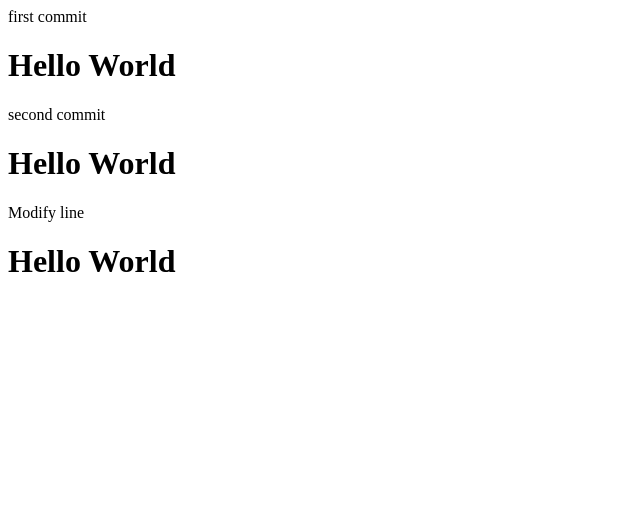
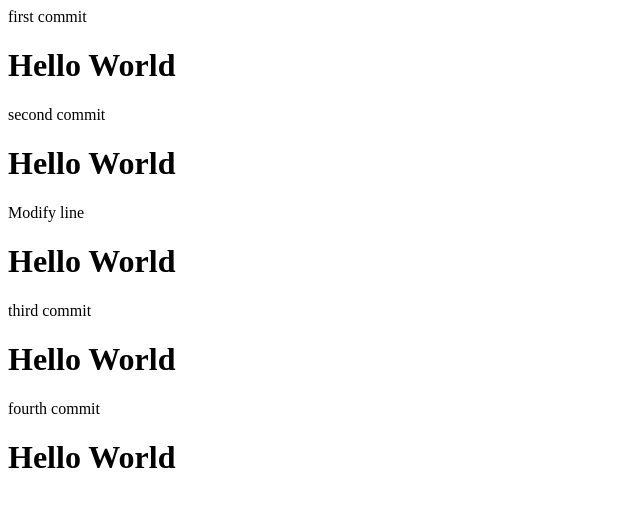
Before and after one commit to jy-cvg/gitTest1, a plain HTML site: page index.html in a window 1280 px wide. Shown: the whole page, without its empty margins (0-640 px from the left). Drawn offline with Linux system fonts and the light colour scheme.

Commit message:
fourth commit

```diff
--- a/index.html
+++ b/index.html
@@ -12,5 +12,10 @@
         Modify line
         <h1>Hello World</h1>
 
+        third commit
+        <h1>Hello World</h1>
+
+        fourth commit
+        <h1>Hello World</h1>
     </body>
 </html>
```
